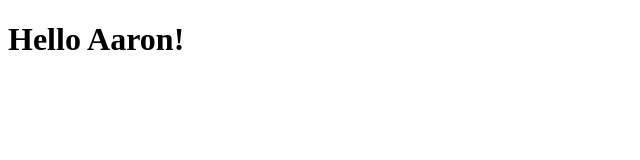
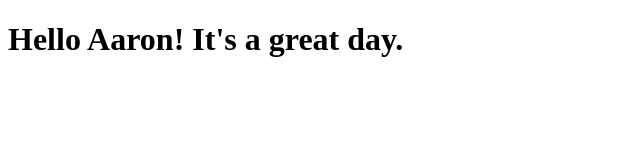
Before and after one commit to 2ahunter/Coursera-Test, a plain HTML site: page site/index.html in a window 1280 px wide. Shown: the whole page, without its empty margins (0-640 px from the left). Drawn offline with Linux system fonts and the light colour scheme.

Commit message:
Small addition to othe site content.

```diff
--- a/site/index.html
+++ b/site/index.html
@@ -4,6 +4,6 @@
 	<title>Hello Aaron!</title>
 </head>
 <body>
-<h1>Hello Aaron!</h1>
+<h1>Hello Aaron! It's a great day.</h1>
 </body>
 </html>
```
